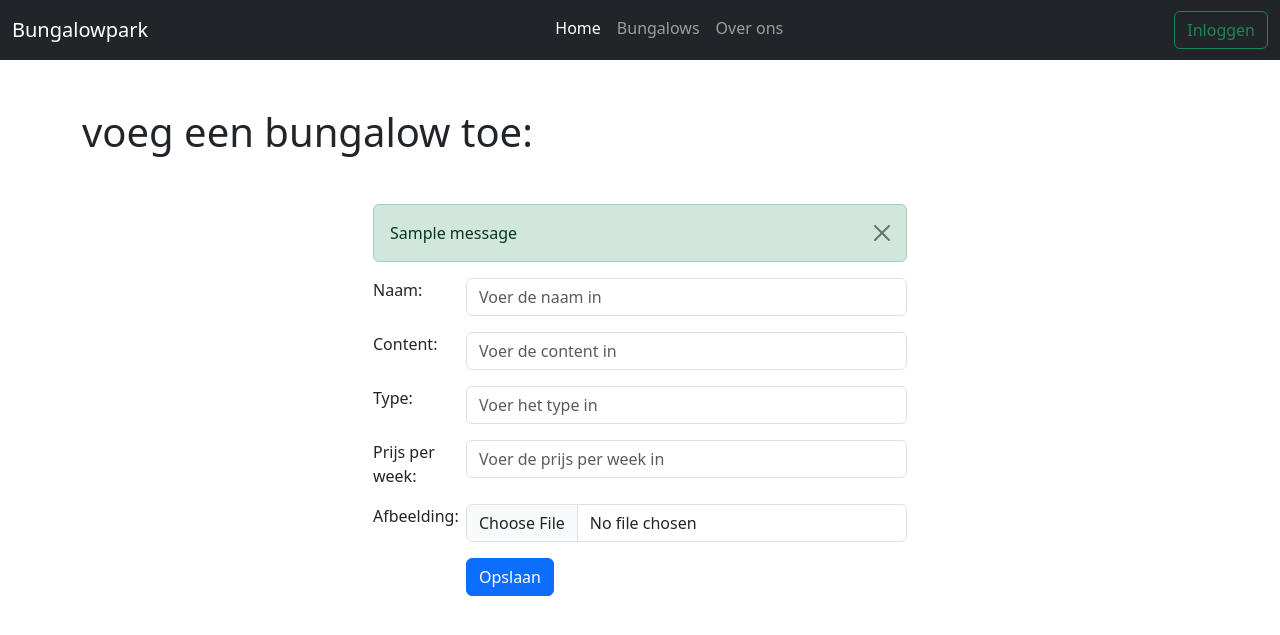
After one commit to niekKq/webtechnew, a Flask app: page /admin/add_bungalow in a window 1280 px wide. The commit adds this page. Shown: the top 635 px of the page. Run offline with Flask 3, Linux system fonts and the light colour scheme; one stand-in notice (Sample message) is shown.

Commit message:
chore: Add BungalowForm and admin routes for managing bungalows

```diff
--- a/webapp/main/forms.py
+++ b/webapp/main/forms.py
@@ -1,6 +1,6 @@
 from typing import Optional
 from flask_wtf import FlaskForm
-from wtforms import StringField, PasswordField, SubmitField, BooleanField
+from wtforms import StringField, PasswordField, SubmitField, BooleanField, FileField
 from wtforms.validators import DataRequired, Length, Email, EqualTo, ValidationError
 from werkzeug.security import generate_password_hash, check_password_hash
 
@@ -37,3 +37,11 @@ class AccountForm(FlaskForm):
     password = PasswordField('Nieuw wachtwoord', validators=[EqualTo('confirm_password', message='Wachtwoorden moeten overeenkomen')])
     confirm_password = PasswordField('Bevestig nieuw wachtwoord')
     submit = SubmitField('Opslaan')
+
+class BungalowForm(FlaskForm):
+    name = StringField('Naam', validators=[DataRequired()])
+    content = StringField('Content', validators=[DataRequired()])
+    bungalow_type = StringField('Type', validators=[DataRequired()])
+    weekprice = StringField('Prijs per week', validators=[DataRequired()])
+    image = FileField('Afbeelding', validators=[DataRequired()])
+    submit = SubmitField('Opslaan')
--- /dev/null
+++ b/webapp/main/templates/add_bungalow.html
@@ -0,0 +1,58 @@
+{% extends "base.html" %} {% block main%}
+<h1> voeg een bungalow toe: </h1>
+<div class="container mt-5">
+    <div class="row mb-3">
+        <form method="post" enctype="multipart/form-data" class="col-sm-12 col-md-6 offset-md-3">
+            {{ form.hidden_tag() }}
+            {% with messages = get_flashed_messages(with_categories=true) %}
+            {% if messages %}
+            <div class="flash-messages">
+                {% for category, message in messages %}
+                <div class="alert alert-{{ category }} alert-dismissible fade show" role="alert">
+                    {{ message }}
+                    <button type="button" class="btn-close" data-bs-dismiss="alert" aria-label="Close"></button>
+                </div>
+                {% endfor %}
+            </div>
+            {% endif %}
+            {% endwith %}
+            <div class="row mb-3">
+                <label for="name" class="col-sm-2 col-form-label-md">Naam: </label>
+                <div class="col-sm-10">
+                    {{ form.name(class="form-control", id="name", placeholder="Voer de naam in") }}
+                </div>
+            </div>
+            <div class="row mb-3">
+                <label for="content" class="col-sm-2 col-form-label-md">Content:</label>
+                <div class="col-sm-10">
+                    {{ form.content(class="form-control", id="content", placeholder="Voer de content in") }}
+                </div>
+            </div>
+            <div class="row mb-3">
+                <label for="bungalow_type" class="col-sm-2 col-form-label-md">Type:</label>
+                <div class="col-sm-10">
+                    {{ form.bungalow_type(class="form-control", id="bungalow_type", placeholder="Voer het type in") }}
+                </div>
+            </div>
+            <div class="row mb-3">
+                <label for="weekprice" class="col-sm-2 col-form-label-md">Prijs per week:</label>
+                <div class="col-sm-10">
+                    {{ form.weekprice(class="form-control", id="weekprice", placeholder="Voer de prijs per week in") }}
+                </div>
+            </div>
+            <div class="row mb-3">
+                <label for="image" class="col-sm-2 col-form-label-md">Afbeelding:</label>
+                <div class="col-sm-10">
+                    {{ form.image(class="form-control", id="image") }}
+                </div>
+            </div>
+            <div class="row">
+                <div class="col-sm-10 offset-sm-2">
+                    {{ form.submit(class="btn btn-primary") }}
+                </div>
+            </div>
+        </form>
+    </div>
+</div>
+
+{% endblock%}
--- a/webapp/main/templates/base.html
+++ b/webapp/main/templates/base.html
@@ -42,6 +42,8 @@
           <li class="nav-item">
             <a class="nav-link" href="/account">Account</a>
           </li>
+          <li class="nav-item">
+            <a class="nav-link" href="/admin">Admin</a>
         </ul>
         <a class="nav-link" href="{{ url_for('main.logout') }}">
           <button class="btn btn-outline-success">Uitloggen</button>
--- a/webapp/main/views.py
+++ b/webapp/main/views.py
@@ -3,8 +3,8 @@ from flask import Blueprint, flash, redirect, render_template, request, session,
 import os
 from flask_login import current_user, login_required, login_user, logout_user
 from werkzeug.security import generate_password_hash, check_password_hash
-from webapp.main.forms import AccountForm, LoginForm, RegistrationForm
-from webapp.models import User
+from webapp.main.forms import AccountForm, LoginForm, RegistrationForm, BungalowForm
+from webapp.models import User, Bungalow
 from webapp import db
 from time import sleep
 
@@ -94,7 +94,30 @@ def home():
 def about():
     return render_template("about.html")
 
-
 @main.route("/bungalows")
 def bungalows():
-    return render_template("bungalows.html")
+    bungalows = Bungalow.query.all()
+    print("Bungalows gevonden:", bungalows)
+    return render_template("bungalows.html", bungalows=bungalows)
+
+@main.route("/admin", methods=["GET", "POST"])
+def admin():
+    return render_template("admin.html")
+
+
+@main.route("/admin/add_bungalow", methods=["GET", "POST"])
+def add_bungalow():
+    form = BungalowForm()
+    if form.validate_on_submit():
+        bungalow = Bungalow(name=form.name.data, content=form.content.data, bungalow_type=form.bungalow_type.data, weekprice=form.weekprice.data)
+        db.session.add(bungalow)
+        db.session.commit()
+        flash("Bungalow succesvol toegevoegd!", "success")
+        return redirect(url_for("main.admin"))
+    return render_template("add_bungalow.html", form=form)
+
+@main.route("/admin/edit_bungalow", methods=["GET", "POST"])
+def edit_bungalow():
+    bungalows = Bungalow.query.all()
+    print("Bungalows gevonden:", bungalows)
+    return render_template("edit_bungalow.html", bungalows=bungalows)
```
Also changed, not shown: webapp/main/templates/admin.html (added, +26 -0 lines), webapp/main/templates/bungalows.html (+33 -3 lines), webapp/main/templates/edit.html (added, +31 -0 lines), webapp/main/templates/edit_bungalow.html (added, +19 -0 lines), webapp/models.py (+12 -0 lines), instance/database.db, webapp/main/templates/about.html (line endings or trailing spaces).
